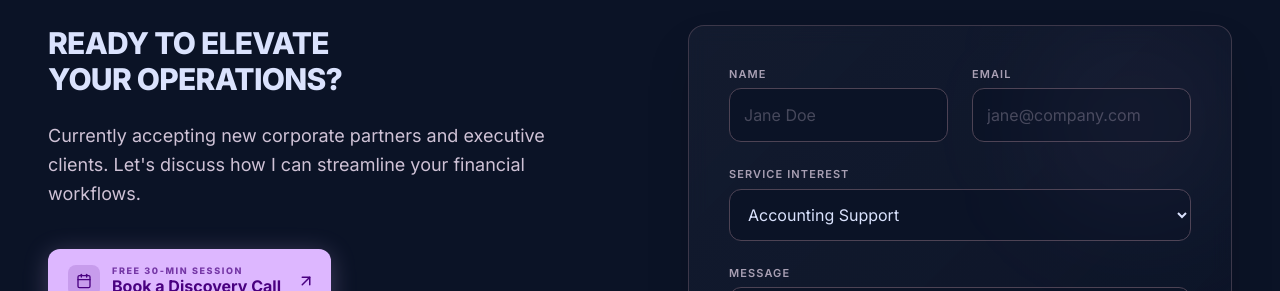
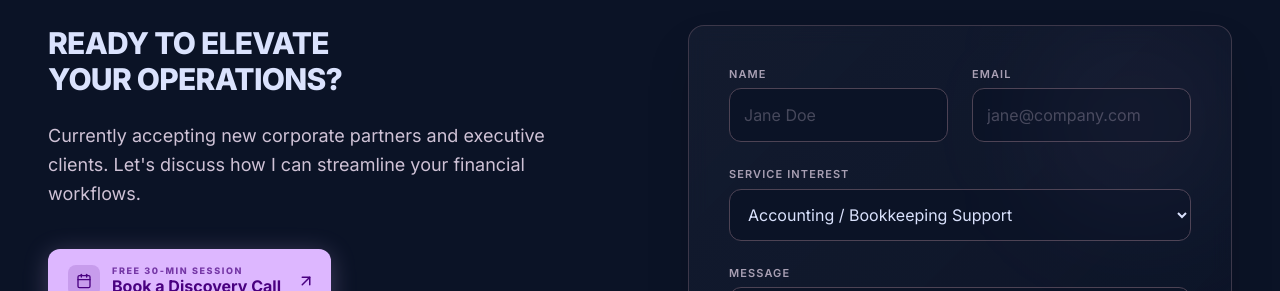
Before and after one commit to paulinelucena/Pauline-Portfolio, a React (Vite) app: page / in a window 1280 px wide. Shown: the part 4217-4508 px from the top of the page. Built offline with nearby package versions, Linux system fonts and the light colour scheme.

Commit message:
Update Contact.tsx

```diff
--- a/src/components/Contact.tsx
+++ b/src/components/Contact.tsx
@@ -12,7 +12,7 @@ interface ContactProps {
 export default function Contact({ onInquirySubmitted, inquiries = [], onDeleteInquiry }: ContactProps) {
   const [name, setName] = useState('');
   const [email, setEmail] = useState('');
-  const [serviceIntersection, setServiceIntersection] = useState('Accounting Support');
+  const [serviceIntersection, setServiceIntersection] = useState('Accounting / Bookkeeping Support');
   const [message, setMessage] = useState('');
   const [copiedEmail, setCopiedEmail] = useState(false);
   const [formSuccess, setFormSuccess] = useState(false);
@@ -119,7 +119,7 @@ ${inq.name}`;
     // Reset Form
     setName('');
     setEmail('');
-    setServiceIntersection('Accounting Support');
+    setServiceIntersection('Accounting / Bookkeeping Support');
     setMessage('');
     setTouched({});
   };
@@ -319,9 +319,12 @@ ${inq.name}`;
                     onChange={(e) => setServiceIntersection(e.target.value)}
                     className="w-full bg-[#0b1326] border border-[#4d4354] hover:border-[#cfc2d6]/40 rounded-xl p-3.5 text-sm md:text-base text-[#dae2fd] focus:outline-none focus:border-[#ddb7ff] transition-all cursor-pointer"
                   >
-                    <option value="Accounting Support">Accounting Support</option>
-                    <option value="Executive Admin">Executive Admin</option>
-                    <option value="Consultation">Consultation / Assessment</option>
+                    <option value="Accounting / Bookkeeping Support">Accounting / Bookkeeping Support</option>
+                    <option value="Catch-up / Clean-up">Catch-up / Clean-up</option>
+                    <option value="Invoicing & AR">Invoicing &amp; AR</option>
+                    <option value="Billing & AP">Billing &amp; AP</option>
+                    <option value="Virtual Admin Support">Virtual Admin Support</option>
+                    <option value="Not sure - let's talk">Not sure - let&apos;s talk</option>
                   </select>
                 </div>
 
```
